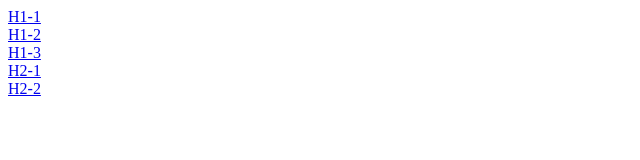
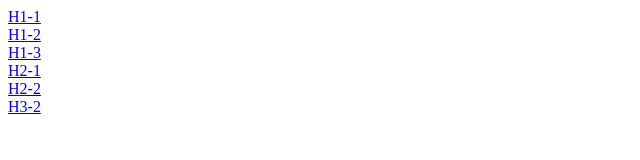
Before and after one commit to rschotanus/JavaScript, a plain HTML site: page index.html in a window 1280 px wide. Shown: the full height of the page, 0-640 px from the left. Drawn offline with Linux system fonts and the light colour scheme.

Commit message:
H3 klaar

```diff
--- a/index.html
+++ b/index.html
@@ -15,6 +15,8 @@
 <a href="H2/H2-1.html" alt="H2-1">H2-1</a>
 <br>
 <a href="H2/H2-2.html" alt="H2-2">H2-2</a>
+<br>
+<a href="H3/H3-2.html" alt="H3-2">H3-2</a>
 
 
 </body>
```
Also changed, not shown: H3/aap10.jfif (added), H3/aap11.jfif (added), H3/aap12.jpg (added), H3/aap13.jpg (added).
